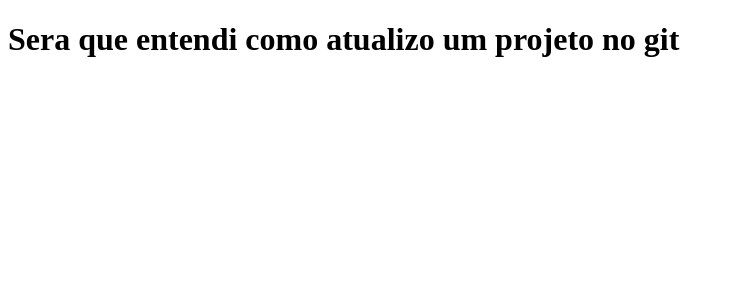
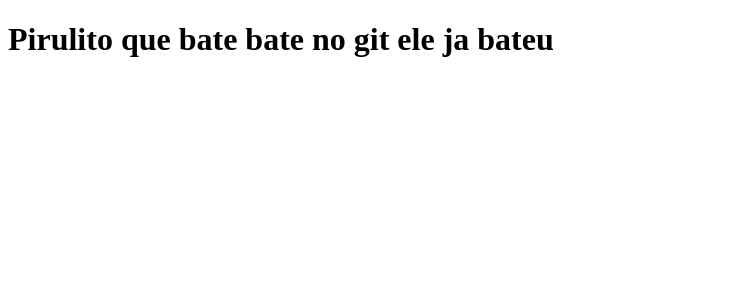
Before and after one commit to Badeggs11/clone-tabnews, a Next.js app: page / in a window 1280 px wide. Shown: the top 300 px of the page, without its empty margins (0-735 px from the left). Built offline with nearby package versions, Linux system fonts and the light colour scheme.

Commit message:
Modifica a frase

```diff
--- a/pages/index.js
+++ b/pages/index.js
@@ -1,5 +1,5 @@
 function Home() {
-    return <h1> Sera que entendi como atualizo um projeto no git </h1>
+    return <h1> Pirulito que bate bate no git ele ja bateu </h1>
 }
 
 export default Home;
```
